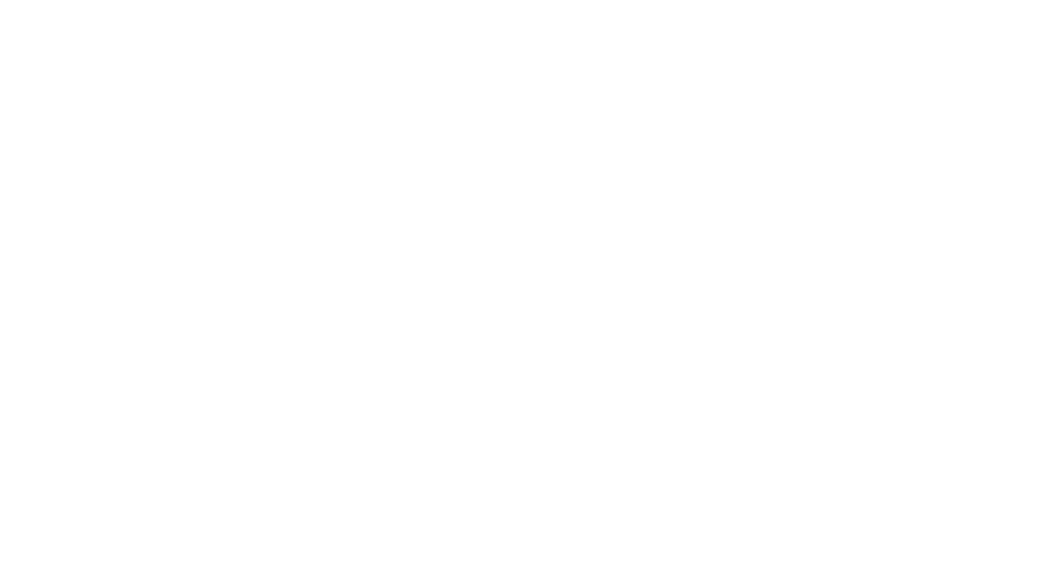
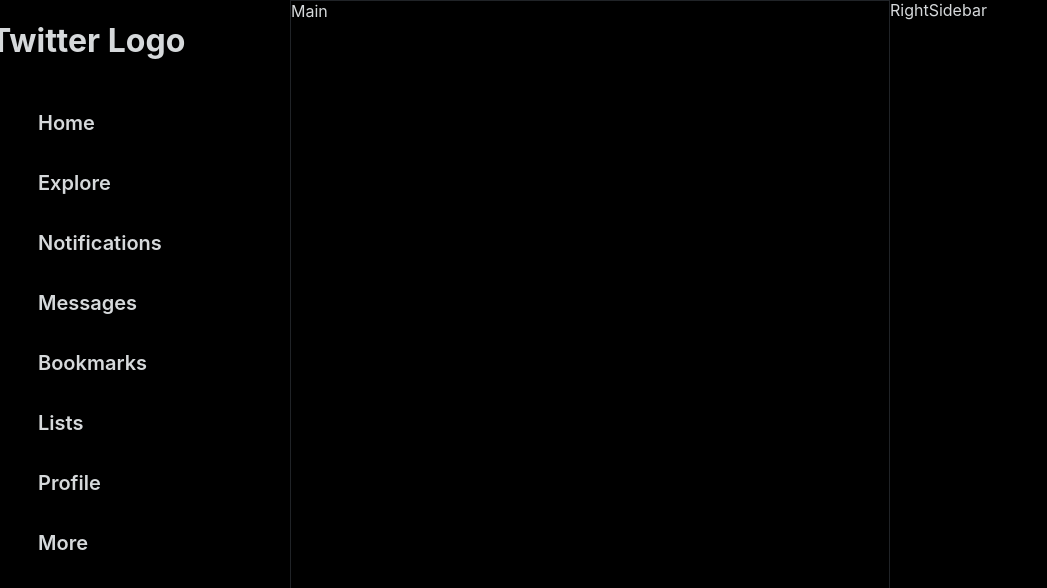
Before and after one commit to pfishe13/odin-fwitter, a React (Create React App) app: page / in a window 1280 px wide. Shown: the top 588 px of the page, without its empty margins (0-1047 px from the left). Built offline with nearby package versions, Linux system fonts and the light colour scheme; the HTML template or start-up script is replaced by a standard one.

Commit message:
Basic layout

```diff
--- a/src/App.css
+++ b/src/App.css
@@ -1,38 +1,24 @@
 .App {
-  text-align: center;
+  /* text-align: center; */
+  height: 100vh;
+  display: grid;
+  grid-template-columns: 300px 600px 400px;
 }
 
-.App-logo {
-  height: 40vmin;
-  pointer-events: none;
+body {
+  display: flex;
+  justify-content: center;
+  background-color: #000000;
+  color: #d6d9db;
 }
 
-@media (prefers-reduced-motion: no-preference) {
-  .App-logo {
-    animation: App-logo-spin infinite 20s linear;
-  }
+#main-container {
+  border: 1.5px solid #202327;
 }
 
-.App-header {
-  background-color: #282c34;
-  min-height: 100vh;
-  display: flex;
-  flex-direction: column;
-  align-items: center;
-  justify-content: center;
-  font-size: calc(10px + 2vmin);
-  color: white;
+/* Left Sidebar */
+.sidebar-button {
+  font-weight: 600;
+  font-size: 20px;
+  height: 60px;
 }
-
-.App-link {
-  color: #61dafb;
-}
-
-@keyframes App-logo-spin {
-  from {
-    transform: rotate(0deg);
-  }
-  to {
-    transform: rotate(360deg);
-  }
-}
--- a/src/App.js
+++ b/src/App.js
@@ -1,7 +1,16 @@
 import './App.css';
+import LeftSidebar from './components/LeftSidebar';
+import Main from './components/Main';
+import RightSidebar from './components/RightSidebar';
 
 function App() {
-  return <div className="App"></div>;
+  return (
+    <div className="App">
+      <LeftSidebar />
+      <Main />
+      <RightSidebar />
+    </div>
+  );
 }
 
 export default App;
--- /dev/null
+++ b/src/components/LeftSidebar.js
@@ -0,0 +1,13 @@
+import React from 'react';
+import SidebarButtons from './SidebarButtons';
+
+const LeftSidebar = () => {
+  return (
+    <div id="left-sidebar-container">
+      <h1>Twitter Logo</h1>
+      <SidebarButtons />
+    </div>
+  );
+};
+
+export default LeftSidebar;
--- /dev/null
+++ b/src/components/Main.js
@@ -0,0 +1,7 @@
+import React from 'react';
+
+const Main = () => {
+  return <div id="main-container">Main</div>;
+};
+
+export default Main;
--- /dev/null
+++ b/src/components/RightSidebar.js
@@ -0,0 +1,7 @@
+import React from 'react';
+
+const RightSidebar = () => {
+  return <div id="right-sidebar-container">RightSidebar</div>;
+};
+
+export default RightSidebar;
--- /dev/null
+++ b/src/components/SidebarButtons.js
@@ -0,0 +1,45 @@
+import React from 'react';
+import profileIcon from '../sidebar-icons/profile.svg';
+
+const SidebarButtons = () => {
+  const sidebarButtons = [
+    {
+      label: 'Home',
+    },
+    {
+      label: 'Explore',
+    },
+    {
+      label: 'Notifications',
+    },
+    {
+      label: 'Messages',
+    },
+    {
+      label: 'Bookmarks',
+    },
+    {
+      label: 'Lists',
+    },
+    {
+      label: 'Profile',
+    },
+    {
+      label: 'More',
+    },
+  ];
+  return (
+    <div>
+      {sidebarButtons.map((button) => {
+        return (
+          <div className="sidebar-button" key={button.label}>
+            <img src={profileIcon} />
+            {button.label}
+          </div>
+        );
+      })}
+    </div>
+  );
+};
+
+export default SidebarButtons;
```
Also changed, not shown: src/sidebar-icons/profile.svg (added).
